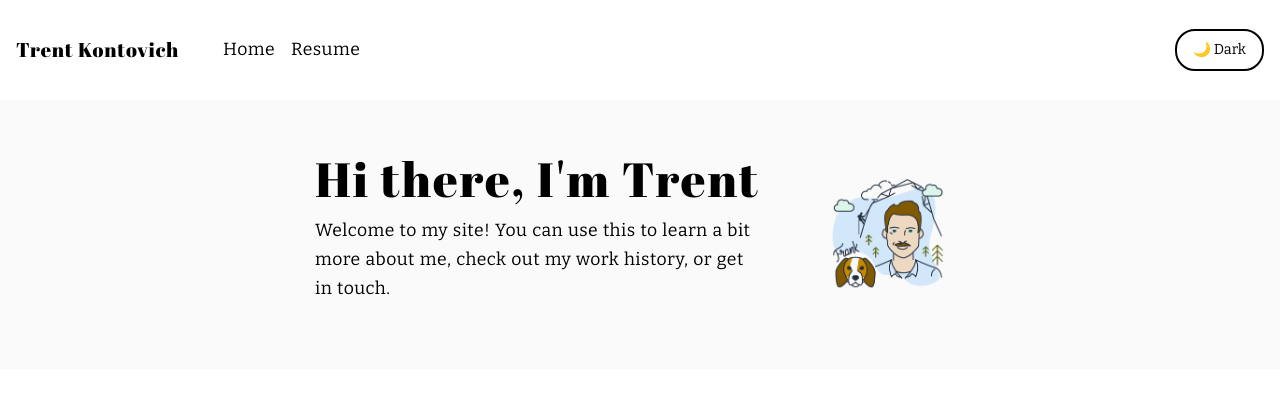
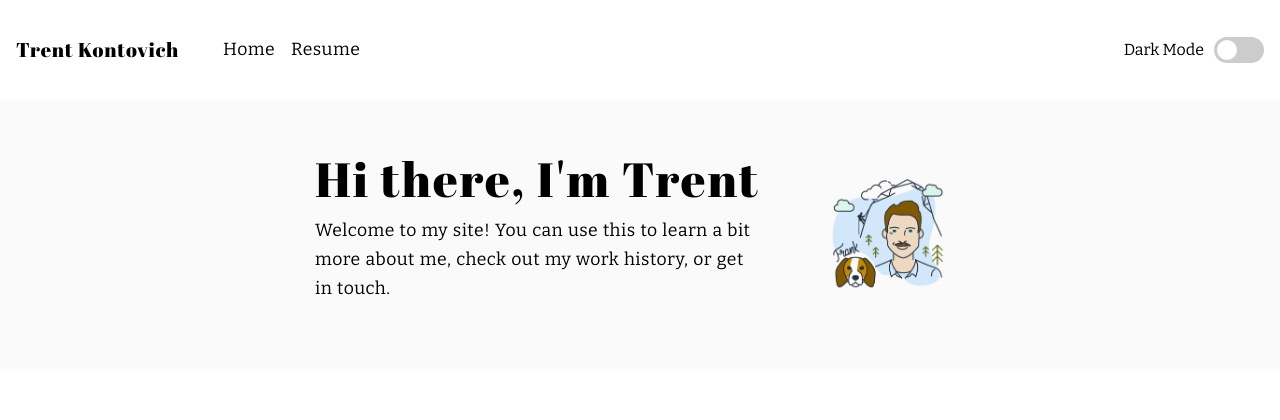
Before and after one commit to tkontovich/personal-site, a Django app: page / in a window 1280 px wide. Shown: the top 420 px of the page. Run offline with Django 5.2, Linux system fonts and the light colour scheme; some libraries are stand-ins or nearby versions.

Commit message:
Fix dark mode toggle functionality and improve UI with proper switch

```diff
--- a/mysite/static/mysite/styles.css
+++ b/mysite/static/mysite/styles.css
@@ -23,26 +23,66 @@ body {
     transition: background-color 0.3s ease, color 0.3s ease;
 }
 
-/* Dark mode toggle button */
-.dark-mode-toggle {
-    background: none;
-    border: 2px solid var(--text-color);
-    border-radius: 20px;
-    padding: 8px 16px;
+/* Dark mode toggle container */
+.dark-mode-toggle-container {
+    display: flex;
+    align-items: center;
+    gap: 10px;
+    font-family: "Bitter", system-ui;
+    font-size: 1em;
+    color: var(--text-color);
     cursor: pointer;
-    font-size: 0.9em;
-    color: var(--text-color);
-    transition: all 0.3s ease;
-    font-family: "Bitter", system-ui;
 }
 
-.dark-mode-toggle:hover {
-    background-color: var(--text-color);
-    color: var(--bg-color);
+.dark-mode-toggle-container label {
+    cursor: pointer;
+    margin: 0;
 }
 
-.dark-mode-toggle:focus {
-    outline: none;
+/* Toggle switch */
+.toggle-switch {
+    position: relative;
+    display: inline-block;
+    width: 50px;
+    height: 26px;
+}
+
+.toggle-switch input {
+    opacity: 0;
+    width: 0;
+    height: 0;
+}
+
+.toggle-slider {
+    position: absolute;
+    cursor: pointer;
+    top: 0;
+    left: 0;
+    right: 0;
+    bottom: 0;
+    background-color: #ccc;
+    transition: 0.3s;
+    border-radius: 26px;
+}
+
+.toggle-slider:before {
+    position: absolute;
+    content: "";
+    height: 20px;
+    width: 20px;
+    left: 3px;
+    bottom: 3px;
+    background-color: white;
+    transition: 0.3s;
+    border-radius: 50%;
+}
+
+.toggle-switch input:checked + .toggle-slider {
+    background-color: var(--text-color);
+}
+
+.toggle-switch input:checked + .toggle-slider:before {
+    transform: translateX(24px);
 }
 
 /* Desktop toggle positioning */
@@ -53,7 +93,7 @@ body {
 /* Mobile toggle styling */
 #dark-mode-toggle-mobile {
     margin-top: 10px;
-    width: 100%;
+    padding: 10px 0;
 }
 
 /* Fix navbar toggler icon in dark mode */
--- a/mysite/templates/mysite/layout.html
+++ b/mysite/templates/mysite/layout.html
@@ -55,14 +55,22 @@
                     <a class="nav-link body-text" href="{% url 'resume' %}" id="resume">Resume</a>
                 </li>
                 <li class="nav-item d-md-none">
-                    <button class="dark-mode-toggle" id="dark-mode-toggle-mobile" onclick="toggleDarkMode()">
-                        <span id="mode-text-mobile">🌙 Dark</span>
-                    </button>
+                    <div class="dark-mode-toggle-container" id="dark-mode-toggle-mobile">
+                        <label for="dark-mode-checkbox-mobile">Dark Mode</label>
+                        <label class="toggle-switch">
+                            <input type="checkbox" id="dark-mode-checkbox-mobile">
+                            <span class="toggle-slider"></span>
+                        </label>
+                    </div>
                 </li>
             </ul>
-            <button class="dark-mode-toggle d-none d-md-block ml-auto" id="dark-mode-toggle-desktop" onclick="toggleDarkMode()">
-                <span id="mode-text-desktop">🌙 Dark</span>
-            </button>
+            <div class="dark-mode-toggle-container d-none d-md-flex ml-auto" id="dark-mode-toggle-desktop">
+                <label for="dark-mode-checkbox-desktop">Dark Mode</label>
+                <label class="toggle-switch">
+                    <input type="checkbox" id="dark-mode-checkbox-desktop">
+                    <span class="toggle-slider"></span>
+                </label>
+            </div>
         </div>
     </nav>
 
@@ -79,35 +87,46 @@
 
     <!-- Dark Mode Toggle Script -->
     <script>
+        // Get checkbox elements
+        const desktopCheckbox = document.getElementById('dark-mode-checkbox-desktop');
+        const mobileCheckbox = document.getElementById('dark-mode-checkbox-mobile');
+
         // Check for saved theme preference or default to light mode
         const currentTheme = localStorage.getItem('theme') || 'light';
-        if (currentTheme === 'dark') {
+        const isDark = currentTheme === 'dark';
+
+        // Apply saved theme on page load
+        if (isDark) {
             document.body.classList.add('dark-mode');
-            updateToggleText(true);
+            if (desktopCheckbox) desktopCheckbox.checked = true;
+            if (mobileCheckbox) mobileCheckbox.checked = true;
         }
 
-        function toggleDarkMode() {
-            document.body.classList.toggle('dark-mode');
-            const isDark = document.body.classList.contains('dark-mode');
+        function toggleDarkMode(isChecked) {
+            if (isChecked) {
+                document.body.classList.add('dark-mode');
+                localStorage.setItem('theme', 'dark');
+            } else {
+                document.body.classList.remove('dark-mode');
+                localStorage.setItem('theme', 'light');
+            }
 
-            // Save preference
-            localStorage.setItem('theme', isDark ? 'dark' : 'light');
-
-            // Update button text
-            updateToggleText(isDark);
+            // Sync both checkboxes
+            if (desktopCheckbox) desktopCheckbox.checked = isChecked;
+            if (mobileCheckbox) mobileCheckbox.checked = isChecked;
         }
 
-        function updateToggleText(isDark) {
-            const desktopText = document.getElementById('mode-text-desktop');
-            const mobileText = document.getElementById('mode-text-mobile');
+        // Add event listeners to both checkboxes
+        if (desktopCheckbox) {
+            desktopCheckbox.addEventListener('change', function() {
+                toggleDarkMode(this.checked);
+            });
+        }
 
-            if (isDark) {
-                if (desktopText) desktopText.textContent = '☀️ Light';
-                if (mobileText) mobileText.textContent = '☀️ Light';
-            } else {
-                if (desktopText) desktopText.textContent = '🌙 Dark';
-                if (mobileText) mobileText.textContent = '🌙 Dark';
-            }
+        if (mobileCheckbox) {
+            mobileCheckbox.addEventListener('change', function() {
+                toggleDarkMode(this.checked);
+            });
         }
     </script>
 </body>
```
